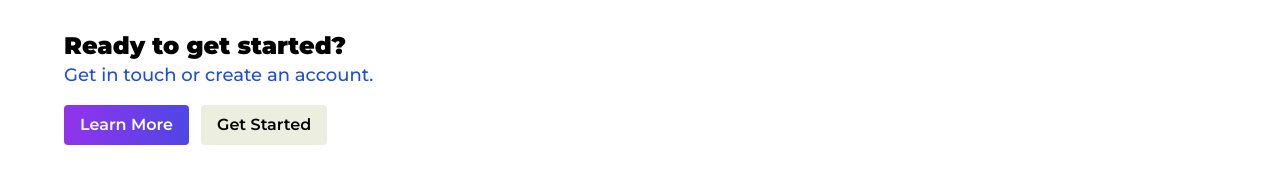
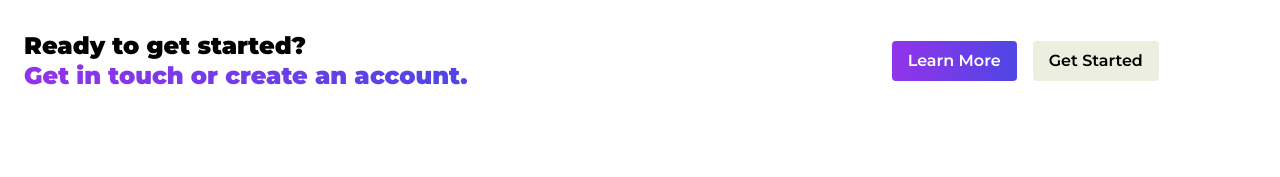
Before and after one commit to Nidula03/tailwind-Project, a plain HTML site: page index.html in a window 1280 px wide. Shown: the part 4078-4255 px from the top of the page. After the commit the page ends 4201 px from the top, so only its background shows below. Drawn offline with nearby package versions, Linux system fonts and the light colour scheme.

Commit message:
implemented section 6

```diff
--- a/index.html
+++ b/index.html
@@ -281,26 +281,27 @@
     <!-- Section 6 -->
 
 <section class="px-6 py-8 bg-white border-t border-gray-200">
-  <!-- same container width as top -->
-  <div class="max-w-6xl mx-auto">
-    <div class="text-left">
+  <div class="flex items-center gap-6">
+
+    <div>
       <h2 class="text-2xl font-black text-black leading-tight">
         Ready to get started?
       </h2>
-      <p class="text-lg font-medium text-blue-700">
+
+      <h2 class="text-2xl font-black text-black leading-tight bg-gradient-to-r from-purple-600 to-indigo-600 bg-clip-text text-transparent">
         Get in touch or create an account.
-      </p>
+      </h2>
     </div>
 
-    <!-- Buttons aligned left under text -->
-    <div class="flex gap-3 mt-4">
-      <button class="px-4 py-2 rounded font-semibold bg-gradient-to-r from-purple-600 to-indigo-600 text-white hover:from-purple-700 hover:to-indigo-700 transition-colors duration-300">
+    <div class="flex gap-4">
+      <button class="ml-[400px] px-4 py-2 rounded font-semibold bg-gradient-to-r from-purple-600 to-indigo-600 text-white hover:from-purple-700 hover:to-indigo-700 transition-colors duration-300">
         Learn More
       </button>
       <button class="px-4 py-2 rounded font-semibold bg-[#ECEEDF] text-black">
         Get Started
       </button>
     </div>
+
   </div>
 </section>
 
@@ -319,5 +320,6 @@
 
 
 
+
   </body>
 </html>
```
